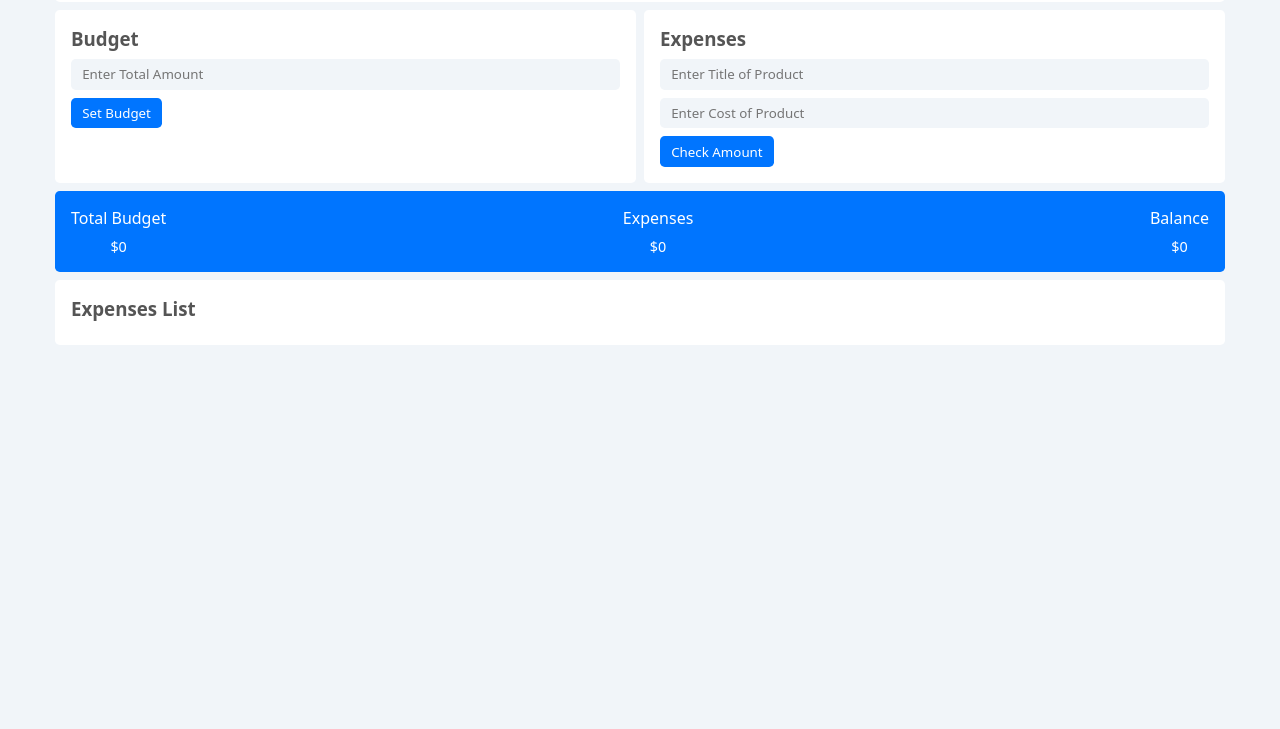
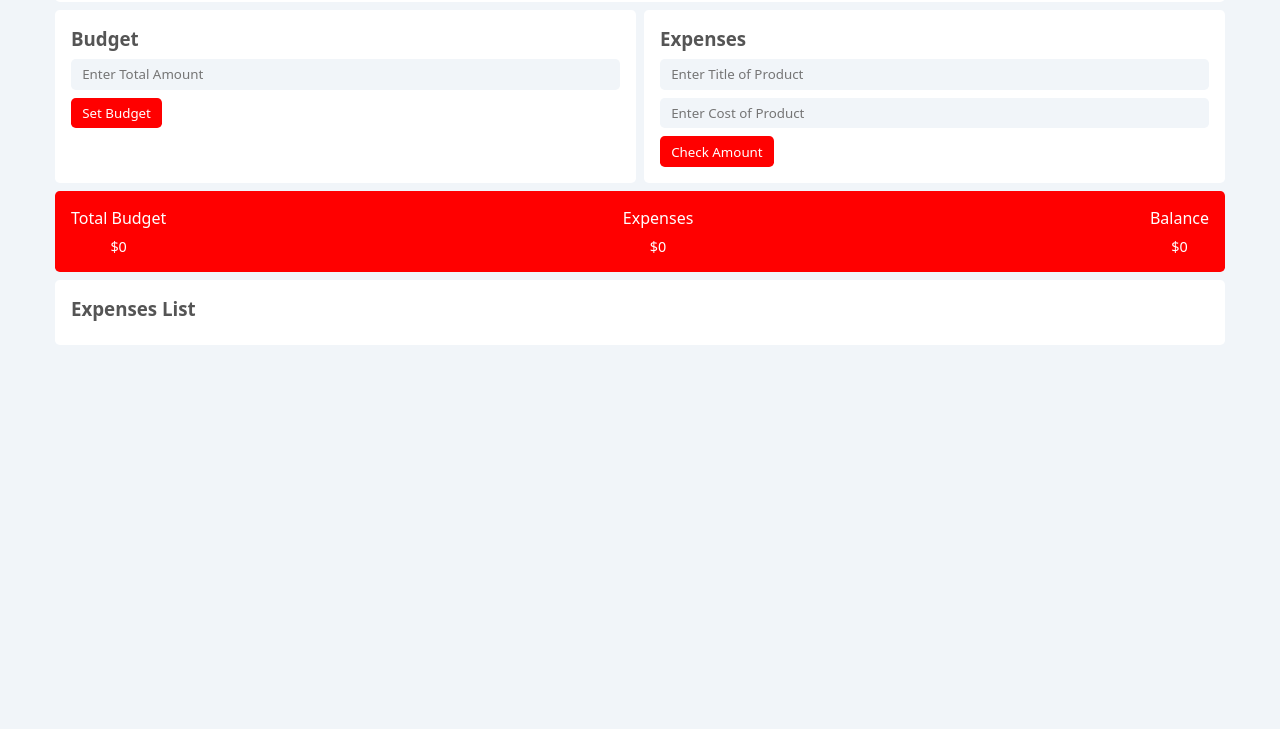
Before and after one commit to Aissa-Bedr/Budgets-app, a website built with Vite: page index.html in a window 1280 px wide. Shown: the part 71-800 px from the top of the page. Built offline with nearby package versions, Linux system fonts and the light colour scheme.

Commit message:
edit main scss file

```diff
--- a/src/styles/style.scss
+++ b/src/styles/style.scss
@@ -4,7 +4,7 @@
 @import "./helpers/variables";
 
 .light {
-    --primaryColor: #0075ff;
+    --primaryColor: red;
     --backgroundColor: #f1f5f9;
     --cardColor: #fff;
     --color: #212529;
```
